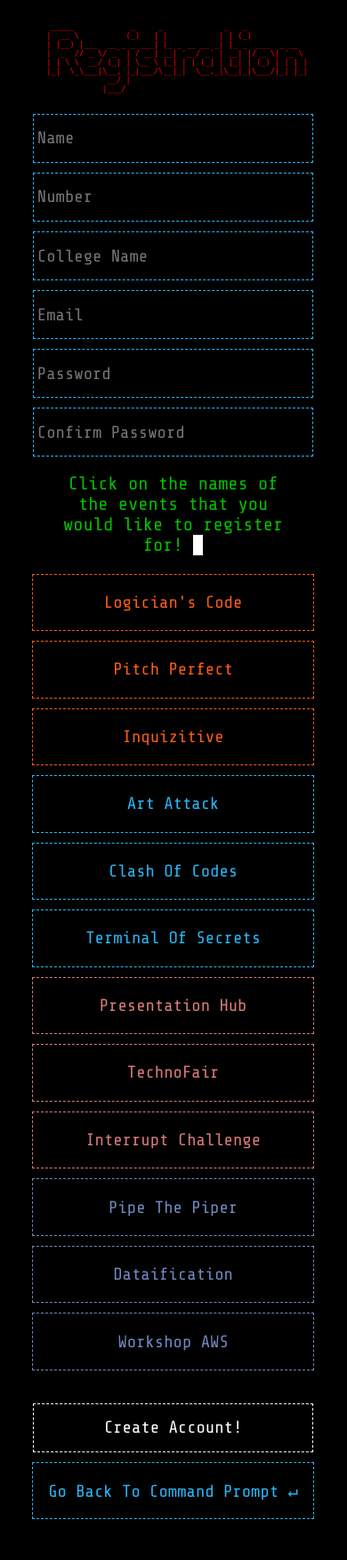
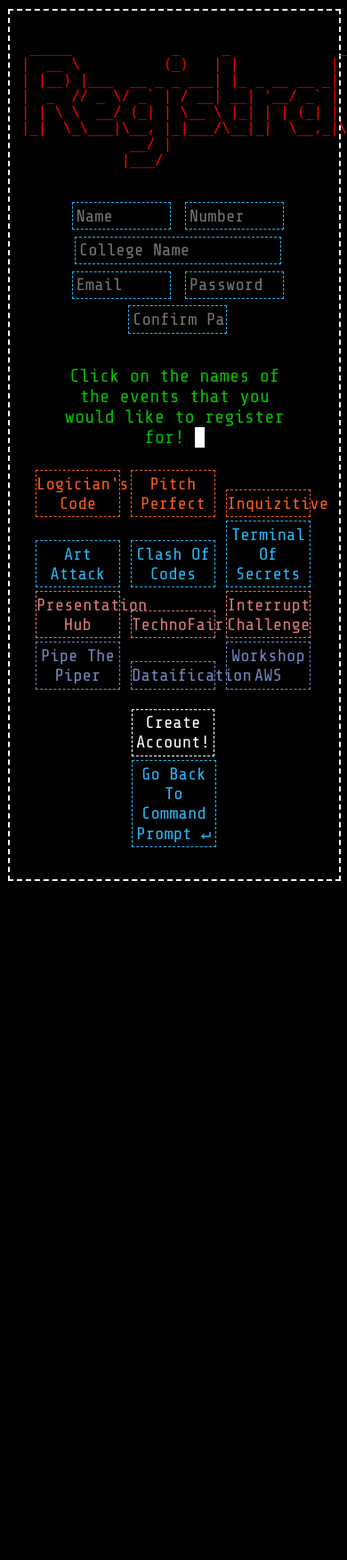
Before and after one commit to svce-interrupt/Interrupt18-Website, a PHP site: page /register/ in a window 390 px wide; the page is wider, and only the part inside the window is pictured. Shown: that part at 89% size. After the commit the page ends 990 px from the top of that part, so only its background shows below. Run offline with PHP 8.4, Linux system fonts and the light colour scheme.

Commit message:
Changing mobile optimisation.

```diff
--- a/register/css/index-css.css
+++ b/register/css/index-css.css
@@ -130,52 +130,11 @@ body{
 	margin-top: 6%;
 }
 
-@media (max-width: 1024px) {
-	.home-links{
-		/*display: block;*/
-		display: table;
-		margin: 0 auto;
-		min-height: 55px;
-		max-height: 65px;
-		margin-top: 3%;
-		width: 85%;
-	}
-	.valign-helper {
-		display: table-cell;
-		vertical-align: middle;
-	}
+@media only screen and (max-width: 1000px) {
 
-	.submit-butt {
-		margin-top: 10%;
-	}
-	br {
-		display: none;
+	body{
+		width: 95%;
+		border: 2px dashed white;
+		margin-left: 2.3%;
 	}
 }
-
-@media (min-width: 768px) {
-	#title {
-	font-size: 120%;
-	}
-}
-
-@media (max-width: 768px) {
-	body {
-		border: none;
-	}
-	#title {
-		font-size:130%;
-	}
-}
-
-@media (max-width: 600px) {
-	#title {
-		font-size: 90%;
-	}
-}
-
-@media (max-width: 500px) {
-	#title {
-		font-size: 67%;
-	}
-}
```
Also changed, not shown: cmd/css/loading-css.css (+5 -5 lines), css/home-css.css (+17 -12 lines).
